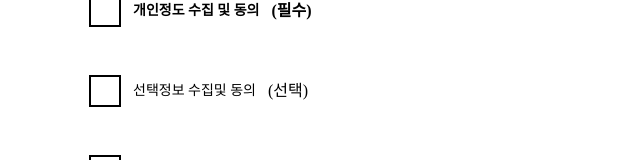
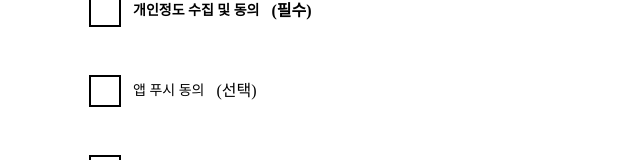
Before and after one commit to ProjectBaN/ProjectBaN, a React (Create React App) app in the folder client/: page /signup/term in a window 1280 px wide. Shown: the part 413-573 px from the top of the page, without its empty margins (319-959 px from the left). Built offline with nearby package versions, Linux system fonts and the light colour scheme.

Commit message:
Update-회원가입

```diff
--- a/client/src/components/Signup/JoinForm/body/JoinFormBody.jsx
+++ b/client/src/components/Signup/JoinForm/body/JoinFormBody.jsx
@@ -27,10 +27,9 @@ function JoinFormBody() {
   const location = useLocation();
   const navigate = useNavigate();
   const dispatch = useDispatch();
+  const testRedux = useSelector((state) => state.user.registerState);
 
-  const testRedux = useSelector((state) => state.user.data);
-  const reduxdata = testRedux.input;
-
+  console.log(location.state);
   const [input, setInput] = useState({
     id: '',
     password: '',
@@ -153,30 +152,39 @@ function JoinFormBody() {
     if (id || email || name || phone) {
       return;
     } else {
-      const state = { input, term: location.state };
-      dispatch(register({ data: state }));
+      const registerState = { input, term: location.state };
+      dispatch(register(registerState));
+    }
 
-      let body = {
-        data: {
-          id: input.id,
-          password: input.password,
-          passwordConfirm: input.passwordConfirm,
-          name: input.name,
-          email: input.email,
-          phone: input.phone,
-          addr: input.addr,
-          age: input.age,
-          gender: input.gender,
-        },
-      };
-      axios.post('http://localhost:8000/auth/signup', JSON.stringify(body), {
-        headers: {
-          'Content-Type': `application/json`,
-        },
-      });
-    }
+    // let body = {
+    //   data: {
+    //     id: testRedux.input.id,
+    //     password: testRedux.input.password,
+    //     name: testRedux.input.name,
+    //     email: testRedux.input.email,
+    //     phone: testRedux.input.phone,
+    //     addr: testRedux.input.addr,
+    //     age: testRedux.input.age,
+    //     gender: testRedux.input.gender,
+    //     termAge: 'T',
+    //     termUse: 'T',
+    //     termInfo: 'T',
+    //     termEmailAd: 'F',
+    //     termPrivateUse: 'F',
+    //     termAppPush: 'F',
+    //   },
+    // };
+    // const names = axios
+    //   .post('http://localhost:8000/auth/signup', body, {
+    //     headers: {
+    //       'Content-Type': 'application/json',
+    //       Accept: 'application/json',
+    //     },
+    //   })
+    //   .catch((err) => console.log(err));
   };
   // 아이디 중복체크
+
   const blurTest = () => {};
   return (
     <main className="max-w-signUpContainer m-auto mt-MbBase flex flex-col items-center">
--- a/client/src/components/Signup/Term/body/TermBody.jsx
+++ b/client/src/components/Signup/Term/body/TermBody.jsx
@@ -13,12 +13,21 @@ const joinTermList = [
     contents:
       'Lorem ipsum dolor sit, amet consectetur adipisicing elit. Quos dolorum natus dignissimos nemo qui modi delectus, quam omnis odio animi neque tempora, itaque ratione, quas reiciendis. Facere dolorem incidunt soluta ',
     value: '14year',
+    checks: '',
+    name: 'termAge',
   },
-  { id: 2, title: '이용약관동의', required: true, value: 'use' },
-  { id: 3, title: '개인정도 수집 및 동의', required: true, value: 'info' },
-  { id: 4, title: '선택정보 수집및 동의', required: false, value: 'choiceInfo' },
-  { id: 5, title: '개인정보 유효기관 3년(미동의 시 1년)', required: false, value: '3year' },
-  { id: 6, title: '이메일 마케팅동의', required: false, value: 'email' },
+  { id: 2, title: '이용약관동의', required: true, value: 'use', checks: '', name: 'termUse' },
+  { id: 3, title: '개인정도 수집 및 동의', required: true, value: 'info', checks: '', name: 'termInfo' },
+  { id: 4, title: '앱 푸시 동의', required: false, value: 'appPush', checks: '', name: 'termAppPush' },
+  {
+    id: 5,
+    title: '개인정보 유효기관 3년(미동의 시 1년)',
+    required: false,
+    value: '3year',
+    checks: '',
+    name: 'temPrivateUse',
+  },
+  { id: 6, title: '이메일 마케팅동의', required: false, value: 'email', checks: '', name: 'termEmailAd' },
 ];
 
 const joinTermRequiredList = joinTermList.filter((term) => term.required).map((term) => term.title);
@@ -34,7 +43,6 @@ function TermBody() {
   const [termCheckList, setTermCheckList] = useState([]);
   const [allTermListCheck, setAllTermListCheck] = useState(false);
   const [warmList, setWarmList] = useState([]);
-
   const [moDal, setMoDal] = useState(false);
   const [moDalContents, setMoDalContents] = useState({ title: '', contents: '' });
 
@@ -78,9 +86,12 @@ function TermBody() {
     } else {
       const termCheckIdList = joinTermList
         .filter((term) => termCheckList.includes(term.title))
+        .map((term) => term.name);
+      const termCheckIdList1 = joinTermList
+        .filter((term) => termCheckList.includes(term.title))
         .map((term) => term.value);
-      console.log(termCheckIdList);
-      navigate('/signup/joinform', { state: termCheckIdList });
+
+      navigate('/signup/joinform', { state: { termCheckIdList, termCheckIdList1 } });
     }
   };
 
--- a/client/src/redux/reducer/registerSlice.js
+++ b/client/src/redux/reducer/registerSlice.js
@@ -1,7 +1,7 @@
 import { createSlice } from '@reduxjs/toolkit';
 
 const initialState = {
-  data: '',
+  registerState: '',
 };
 
 export const registerSlice = createSlice({
@@ -9,7 +9,7 @@ export const registerSlice = createSlice({
   initialState,
   reducers: {
     register: (state, action) => {
-      state.data = action.payload.data;
+      state.registerState = action.payload;
     },
   },
 });
```
